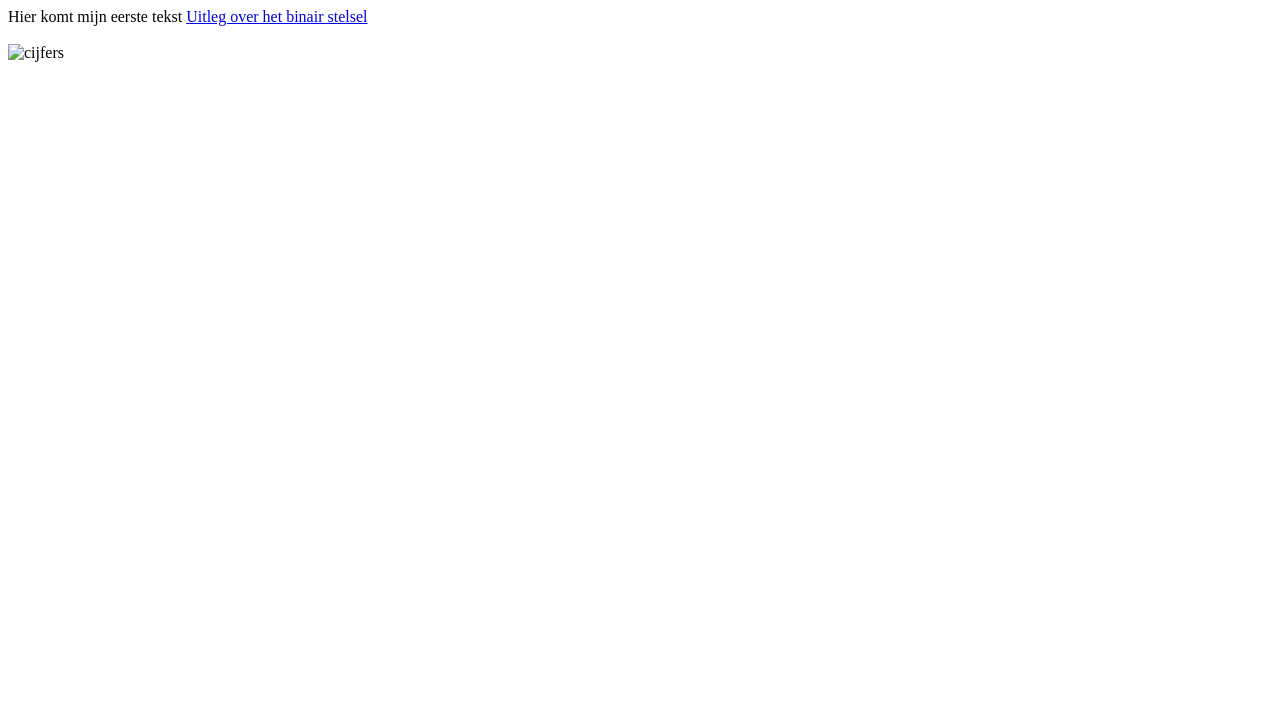
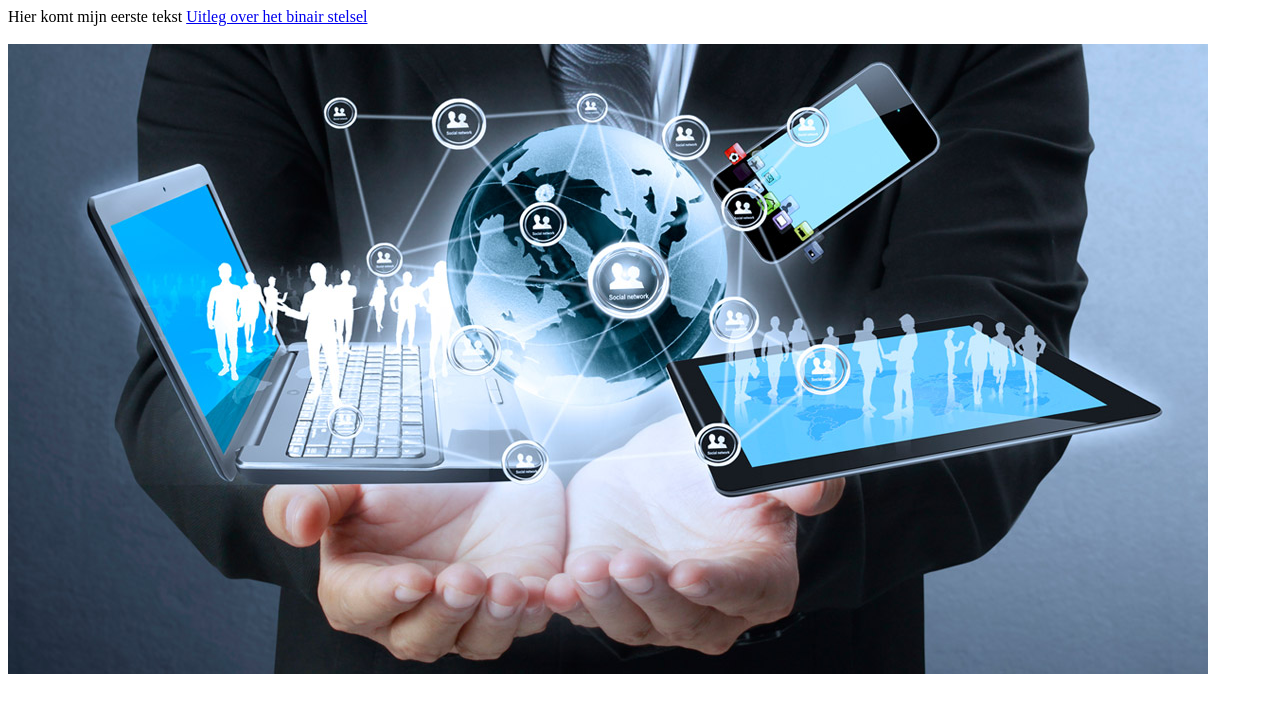
Before and after one commit to roosfhz/ro, a plain HTML site: page index.html in a window 1280 px wide. Drawn offline with Linux system fonts and the light colour scheme.

Commit message:
foto index

```diff
--- a/index.html
+++ b/index.html
@@ -16,7 +16,7 @@
         <br>
         <br>
 
-        <img src="image.png" alt="cijfers">
+        <img src="foto pagina index html.jpg">
 
     </body>
 </html>
```
